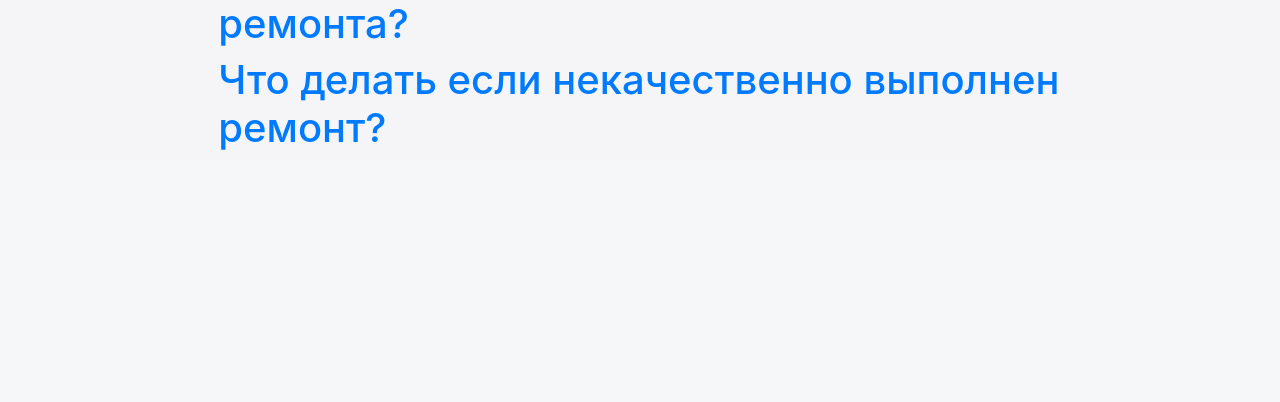
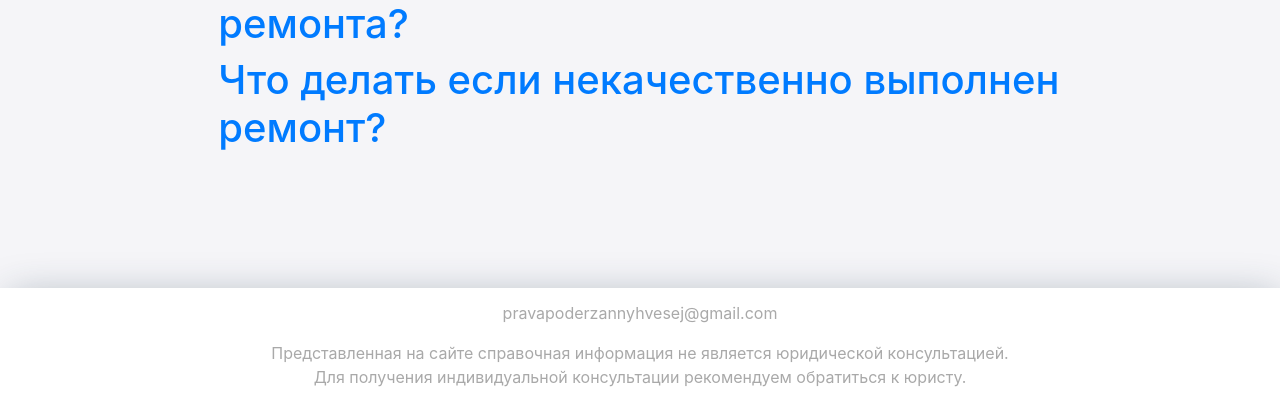
Before and after one commit to IvanMIU1c/consPlus, a Django app: page /tag_search/ in a window 1280 px wide. Shown: the part 1884-2286 px from the top of the page. Before the commit the page ends 2034 px from the top, so only its background shows below. Run offline with Django 4.2, Linux system fonts and the light colour scheme; data comes from the database, SQL or seed files in the repository.

Commit message:
footer + white background for articles

```diff
--- a/consultant_PLUS/cons_plus/static/css/style.css
+++ b/consultant_PLUS/cons_plus/static/css/style.css
@@ -14,6 +14,29 @@
 	padding: 2%;
 	background-color: white;
 }
+
+html, body {
+    height: 100%;
+}
+body {
+	display: flex;
+    flex-direction: column;
+}
+.content {
+	flex: 1 0 auto;
+}
+.footer {
+    flex-shrink: 0;
+	margin-top: 10%;
+	padding:1%;
+	-webkit-box-shadow: 4px 4px 42px -6px rgba(34, 60, 80, 0.39);
+	-moz-box-shadow: 4px 4px 42px -6px rgba(34, 60, 80, 0.39);
+	box-shadow: 4px 4px 42px -6px rgba(34, 60, 80, 0.39);
+	background-color: white;
+	text-align: center;
+	color: darkgray;
+}
+
 .question-blok{
     padding: 4%;
     background-color: white;
--- a/consultant_PLUS/cons_plus/templates/all_articles.html
+++ b/consultant_PLUS/cons_plus/templates/all_articles.html
@@ -25,6 +25,8 @@
 <title>all_articles</title>
 </head>
 <body style="background-color: #f5f5f8;">
+
+    <div class="content">
 
 
 <div class="menu">
@@ -75,7 +77,17 @@
 <!--    <input type="submit" value="Найти">-->
 <!--</form>-->
 
+</div>
 
+</div>
+
+<footer class="footer">
+    <p>pravapoderzannyhvesej@gmail.com</p>
+    Представленная на сайте справочная информация не является юридической консультацией.
+    <br>
+    Для получения индивидуальной консультации рекомендуем обратиться к юристу.
+    <br>
+</footer>
 
 </body>
 </html>
```
Also changed, not shown: consultant_PLUS/cons_plus/templates/all_docs.html (+11 -5 lines), consultant_PLUS/cons_plus/templates/base.html (+16 -2 lines), consultant_PLUS/cons_plus/templates/home.html (+12 -1 lines), consultant_PLUS/cons_plus/templates/question.html (+15 -7 lines), consultant_PLUS/cons_plus/templates/solution.html (+15 -1 lines).
